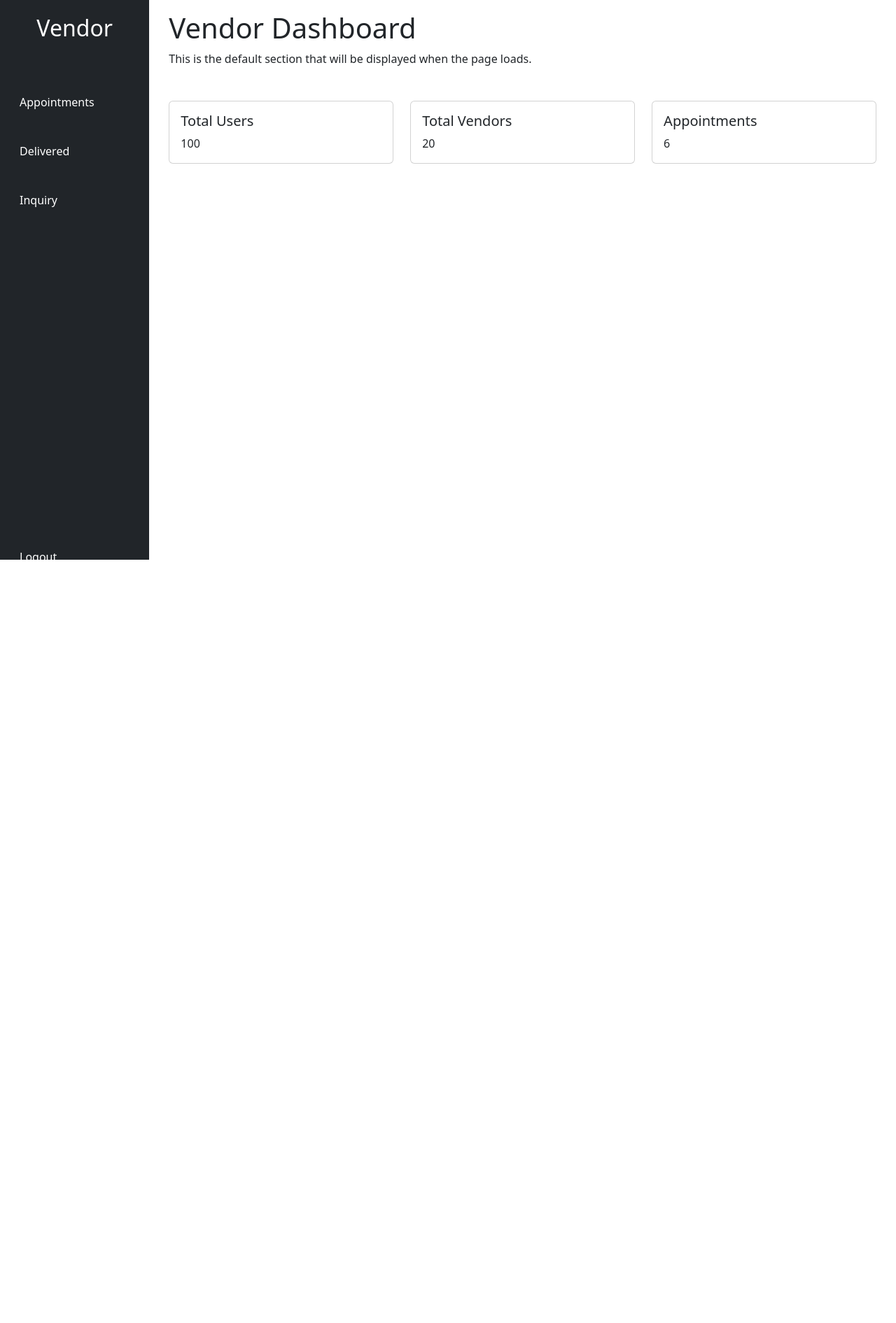
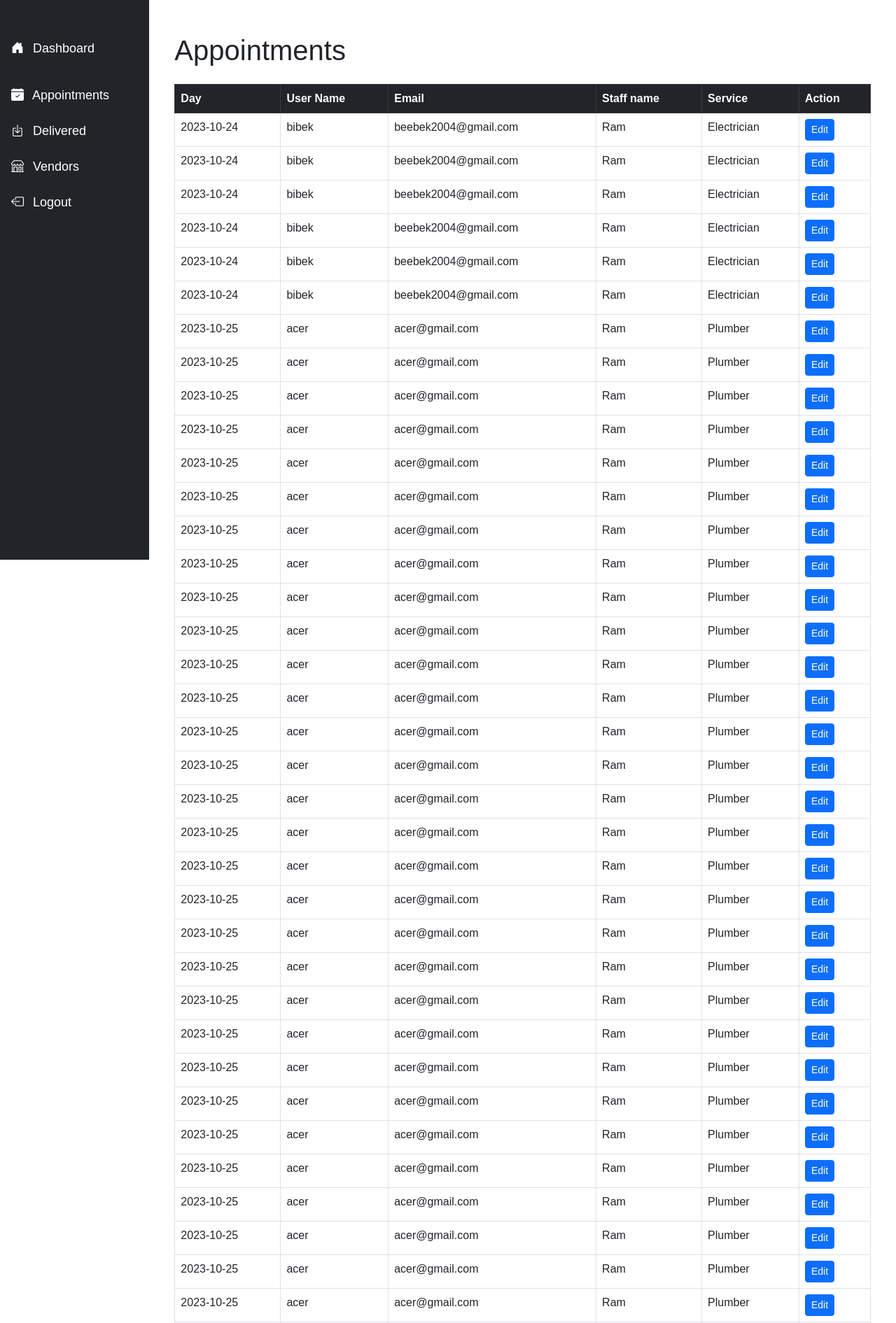
Before and after one commit to b33-b3k/ServiceProvider, a Django app: page /booking/dashboard-panel in a window 1280 px wide. Shown: the top 1891 px of the page at 70% size. Before the commit the page ends 800 px from the top, so only its background shows below. Run offline with Django 4.2, Linux system fonts and the light colour scheme; a user stored in the database is signed in; data comes from the database, SQL or seed files in the repository.

Commit message:
working panels

```diff
--- a/myProject/booking/templates/booking.html
+++ b/myProject/booking/templates/booking.html
@@ -26,6 +26,7 @@
     <span style="font-size: 1.5rem;">Plumber</span>
   </label>
 </div>
+
 
 
 
@@ -63,6 +64,7 @@
             <button type="submit" class="btn btn-primary text-white btn-block btn-lg">Next</button>
         </div>
     </form>
+
 </div>
 
 {% else %}
--- a/myProject/booking/templates/vendordashBoard.html
+++ b/myProject/booking/templates/vendordashBoard.html
@@ -1,155 +1,190 @@
 {% load static %}
 <!DOCTYPE html>
 <html lang="en">
+
 <head>
     <meta charset="UTF-8" />
     <meta name="viewport" content="width=device-width, initial-scale=1.0" />
-    <link
-      href="https://cdn.jsdelivr.net/npm/bootstrap@5.3.0/dist/css/bootstrap.min.css"
-      rel="stylesheet"
-    />
+    <link href="https://cdn.jsdelivr.net/npm/bootstrap@5.3.0/dist/css/bootstrap.min.css" rel="stylesheet" />
+    <link href="https://cdn.jsdelivr.net/npm/bootstrap-icons@1.10.0/font/bootstrap-icons.css" rel="stylesheet">
     <style>
-      /* Hide all content sections by default */
+        body {
+            font-family: 'Arial', sans-serif;
+        }
+
+        .sidebar {
+            position: fixed;
+            top: 0;
+            bottom: 0;
+            left: 0;
+            z-index: 100;
+            padding: 48px 0 0;
+            box-shadow: inset -1px 0 0 rgba(0, 0, 0, .1);
+        }
+
+        .nav-link {
+            font-size: 18px;
+            transition: color 0.2s;
+        }
+
+        .nav-link:hover {
+            color: #007bff;
+        }
+
         .content-section {
-        display: none;
+            transition: opacity 0.3s;
+        }
+
+        .card {
+            transition: box-shadow 0.3s;
+        }
+
+        .card:hover {
+            box-shadow: 0 0 11px rgba(33, 33, 33, .2);
         }
     </style>
 
     <title>Vendor Dashboard</title>
 </head>
+
 <body>
     {% if user.is_authenticated %}
     <div class="container-fluid">
         <div class="row">
             <!-- Sidebar -->
-        <div class="col-2 bg-dark" style="height: 100vh">
-          <div class="p-3 text-white" style="margin-bottom: 30px">
-            <a
-              class="nav-link text-white text-center fs-2"
-              href="#"
-              data-target="default-section"
-              >
-              <p>Vendor</p>
-
-            <a />
-          </div>
+            <nav id="sidebar" class="col-md-3 col-lg-2 d-md-block bg-dark sidebar">
+                <div class="position-sticky">
                     <ul class="nav flex-column">
-            <li class="nav-item" style="margin-bottom: 30px">
-              <a
-                class="nav-link text-white"
-                href="#"
-                data-target="appointments-section"
-                >Appointments</a
-              >
+                        <li class="nav-item mb-4">
+                            <a class="nav-link active text-white" aria-current="page" href="#" data-target="default-section">
+                                <i class="bi bi-house-door-fill me-2"></i>
+                                Dashboard
+                            </a>
                         </li>
-            <li class="nav-item" style="margin-bottom: 30px">
-              <a
-                class="nav-link text-white"
-                href="#"
-                data-target="delivered-section"
-                >Delivered</a
-              >
+                        <li class="nav-item mb-2">
+                            <a class="nav-link text-white" href="#" data-target="appointments-section">
+                                <i class="bi bi-calendar-check-fill me-2"></i>
+                                Appointments
+                            </a>
                         </li>
-            <li class="nav-item" style="margin-bottom: 30px">
-              <a
-                class="nav-link text-white"
-                href="#"
-                data-target="inquiry-section"
-                >Inquiry</a
-              >
+                        <li class="nav-item mb-2">
+                            <a class="nav-link text-white" href="#" data-target="delivered-section">
+                                <i class="bi bi-box-arrow-in-down me-2"></i>
+                                Delivered
+                            </a>
                         </li>
-            <li class="nav-item" style="margin-top: 440px">
-              <a class="nav-link text-white" href="#">Logout</a>
+                        <li class="nav-item mb-2">
+                            <a class="nav-link text-white" href="#" data-target="inquiry-section">
+                                <i class="bi bi-shop me-2"></i>
+                                Vendors
+                            </a>
+                        </li>
+                        <li class="nav-item mt-auto">
+                            <a class="nav-link text-white" href="#">
+                                <i class="bi bi-box-arrow-left me-2"></i>
+                                Logout
+                            </a>
                         </li>
                     </ul>
                 </div>
+            </nav>
+
             <!-- Content -->
-        <div class="col">
-          <!-- Total Users Section -->
-          <div id="appointments-section" class="content-section">
-            <!-- ... Content specific to Total Users ... -->
-          <div class="shadow p-4 mb-5 bg-body bg-body rounded text-black  m-5 ">
-    <h1 class="text-center mt-5 mb-5">User Lists</h1>
-    <input class="form-control form-control-lg fs-3 border border-primary" id="myInput" type="text" placeholder="Search Appointment">
-    <br>
-
+            <main class="col-md-9 ms-sm-auto col-lg-10 px-md-4">
+                <!-- Appointments Section -->
+               <div id="appointments-section" class="content-section mt-5">
+    <div class="container">
+        <h1 class="mb-4">Appointments</h1>
+        {% if appointments %}
         <div class="table-responsive">
-      <table class="table table-bordered table-striped table-hover mx-auto">
-          <thead>
+            <table class="table table-hover table-bordered">
+                <thead class="table-dark">
                     <tr>
-              <th class="text-center" scope="col">Name</th>
-              <th class="text-center" scope="col"> Address</th>
-
-              <th class="text-center" scope="col">Phone Number</th>
-              <th class="text-center" scope="col">Date Joined</th>
-              <th class="text-center" scope="col">Is Staff</th>
-              <th class="text-center" scope="col">Is Superuser</th>
-
+                        <th>Day</th>
+                        <th>User Name</th>
+                        <th>Email</th>
+                        <th>Staff name</th>
+                        <th>Service</th>
+                        <th>Action</th>
                     </tr>
                 </thead>
-          <tbody id="myTable">
-              {% for item in items %}
+                <tbody>
+                    {% for appointment in appointments %}
                     <tr>
-              <td class="text-center">{{item.time}}</td>
-              <td class="text-center">{{item.user.username}}</td>
-              <td class="text-center">{{item.service}}</td>
-              <td class="text-center">{{item.day}}</td>
+                        <td>{{ appointment.day }}</td>
+                        <td>{{ appointment.user }}</td>
+                        <td>{{ appointment.user.email }}</td>
+                        <td>{{ appointment.staff }}</td>
+                        <td>{{ appointment.service }}</td>
+                        <td>
+                            <a class="btn btn-primary btn-sm" href="{% url 'vendorUpdate' %}">Edit</a>
+                        </td>
                     </tr>
                     {% endfor %}
                 </tbody>
             </table>
         </div>
-
+        {% else %}
+        <div class="alert alert-info">
+            No appointments available.
         </div>
-
-          </div>
-
-          <!-- Delivered Section -->
-          <div id="delivered-section" class="content-section">
-            <!-- ... Content specific to Vendor Request ... -->
-
-<div class="container mt-5">
-    <h1 class="mb-4">Delivered</h1>
-
-    <!-- Loop through each vendor request. This is just a placeholder; you'll use Django's template syntax to loop through the requests. -->
-    <div class="card mb-3">
-        <div class="card-body">
-            <h5 class="card-title">Vendor Name</h5>
-            <p class="card-text">Vendor details or any additional information here.</p>
-
+        {% endif %}
     </div>
 </div>
 
-    <div class="card mb-3">
-        <div class="card-body">
-            <h5 class="card-title">Vendor Name</h5>
-            <p class="card-text">Vendor details or any additional information here.</p>
 
+                <!-- Delivered Section -->
+               <div id="delivered-section" class="content-section mt-5">
+    <div class="container">
+        <h1 class="mb-4">Delivered</h1>
+        {% if vendor_requests %}
+        <div class="table-responsive">
+            <table class="table table-hover table-bordered">
+                <thead class="table-dark">
+                    <tr>
+                        <th>Business Name</th>
+                        <th>Address</th>
+                        <th>Contact</th>
+                        <th>Email</th>
+                        <th>Description</th>
+                        <th>Category</th>
+                        <th>PAN Number</th>
+                    </tr>
+                </thead>
+                <tbody>
+                    {% for vendor_request in vendor_requests %}
+                    <tr>
+                        <td>{{ vendor_request.business_name }}</td>
+                        <td>{{ vendor_request.business_address }}</td>
+                        <td>{{ vendor_request.contact_number }}</td>
+                        <td>{{ vendor_request.email }}</td>
+                        <td>{{ vendor_request.business_description }}</td>
+                        <td>{{ vendor_request.business_category }}</td>
+                        <td>{{ vendor_request.pan_number }}</td>
+                    </tr>
+                    {% endfor %}
+                </tbody>
+            </table>
+        </div>
+        {% else %}
+        <div class="alert alert-info">
+            No delivered items available.
+        </div>
+        {% endif %}
     </div>
 </div>
 
-    <!-- End of loop -->
-
-</div>
-
-          </div>
-
-          <!-- Inquiry Section -->
-
-          <div id="inquiry-section" class="content-section">
-            <!-- ... Content specific to Vendors ... -->
-            <div class="shadow p-4 mb-5 bg-body bg-body rounded text-black  m-5 ">
+                <!-- Vendors Section -->
+                <div id="inquiry-section" class="content-section mt-5">
                     <h1 class="text-center mt-5 mb-5">Vendor Panel</h1>
                     <input class="form-control form-control-lg fs-3 border border-primary" id="myInput" type="text" placeholder="Search Vendors">
                     <br>
-
                     <div class="table-responsive">
                         <table class="table table-bordered table-striped table-hover mx-auto">
                             <thead>
                                 <tr>
                                     <th class="text-center" scope="col">Time</th>
                                     <th class="text-center" scope="col"> Name</th>
-
                                     <th class="text-center" scope="col">Service</th>
                                     <th class="text-center" scope="col">Date</th>
                                 </tr>
@@ -166,52 +201,15 @@
                             </tbody>
                         </table>
                     </div>
-
                 </div>
 
+
+                <!-- Default Section -->
+                <div id="default-section" class="mt-5">
+                    <h1>Welcome to the Vendor Dashboard</h1>
+                    <p>From here, you can manage all your appointments, view delivered orders, and interact with other vendors. Use the navigation on the left to get started.</p>
                 </div>
-
-          <!-- Default section to be displayed initially (e.g., a welcome message or dashboard overview) -->
-          <div id="default-section">
-            <div class="p-3">
-              <h1>Vendor Dashboard</h1>
-              <p>
-                This is the default section that will be displayed when the
-                page loads.
-              </p>
-            </div>
-            <div class="row p-3">
-              <div class="col">
-                <div class="card">
-                  <div class="card-body">
-                    <h5 class="card-title">Total Users</h5>
-                    <p class="card-text">
-                      100
-                    </p>
-                  </div>
-                </div>
-              </div>
-              <div class="col">
-                <div class="card">
-                  <div class="card-body">
-                    <h5 class="card-title">Total Vendors</h5>
-                    <p class="card-text">
-20                    </p>
-                  </div>
-                </div>
-              </div>
-              <div class="col">
-                <div class="card">
-                  <div class="card-body">
-                    <h5 class="card-title">Appointments</h5>
-                    <p class="card-text">
-6                    </p>
-                  </div>
-                </div>
-              </div>
-            </div>
-          </div>
-        </div>
+            </main>
         </div>
     </div>
 
@@ -248,4 +246,5 @@
     <h1>Not logged in</h1>
     {% endif %}
 </body>
+
 </html>
--- a/myProject/booking/urls.py
+++ b/myProject/booking/urls.py
@@ -9,8 +9,12 @@ urlpatterns = [
     path('user-update/<int:id>', views.userUpdate, name='userUpdate'),
     path('user-update-submit/<int:id>', views.userUpdateSubmit, name='userUpdateSubmit'),
     # path('staff-panel', views.staffPanel, name='staffPanel'),
-    path('dashboard-panel', views.dashboard_vendor, name='dashboard-vendor'),
     path('become-vendor', views.become_vendor, name='become-vendor'),
+    path('submit-staff-data/', views.submit_staff_data, name='submit_staff_data'),
+    path('dashboard-panel', views.vendor_dashboard, name='vendorUpdate'),
+
+
+
 
 
 
--- a/myProject/booking/views.py
+++ b/myProject/booking/views.py
@@ -1,11 +1,54 @@
+from django.http import HttpResponseBadRequest
 from django.shortcuts import render, redirect
 from datetime import datetime, timedelta
 from .models import *
 from django.contrib import messages
-from .models import VendorRequest  # Import your model class
+from .models import * # Import your model class
 
 from .forms import *
 
+
+def vendor_dashboard(request):
+    # Fetch appointments associated with the logged-in vendor
+    try:
+        # Fetch appointments associated with the logged-in vendor
+        appointments = Appointment.objects.all()
+        all_vendor_requests = VendorRequest.objects.all()
+
+        print(appointments)
+    except Appointment.DoesNotExist:
+        # Handle the case where no appointments are found for the vendor
+        appointments = []
+    except Exception as e:
+        # Handle other unexpected database errors
+        return HttpResponseBadRequest(f"An error occurred: {e}")
+    context = {
+        'appointments': appointments,
+        'vendor_requests': all_vendor_requests
+    }
+    return render(request, 'vendordashBoard.html', context)
+
+def submit_staff_data(request):
+    print(
+        request.POST.get('name'),
+    )
+    if request.method == 'POST':
+        staff_id = request.POST.get('staff_id')
+        staff_member = Staff.objects.get(id=staff_id)
+
+        # Create a new appointment
+        appointment = Appointment.objects.create(
+            user=request.user,
+            service=staff_member.service,
+         staff=staff_member.name,
+            status="Pending"
+        )
+
+
+
+        # You can add additional logic here if needed
+
+        return redirect('booking')
 
 
 def vendor_requests_view(request):
@@ -46,16 +89,18 @@ def become_vendor(request):
     return render(request, 'become_vendor.html')
 
 
-def dashboard_vendor(request):
-    return render(request,"vendordashBoard.html")
+
 
 def index(request):
     return render(request, "vendordashBoard.html",{})
 
+
+
+
 def booking(request):
-    weekdays = validWeekday(22)
+    weekdays = validWeekday(7)
     validateWeekdays = isWeekdayValid(weekdays)
-    time = ""  # Format 'time' variable to HH:MM:SS
+    time = "3 PM"  # Format 'time' variable to HH:MM:SS
     address = ""  # Add this line to include address in the context
 
     if request.method == 'POST':
@@ -71,11 +116,6 @@ def booking(request):
         print("Time: ", time)
         print("Address: ", address)
 
-
-
-
-
-
         if service is None:
             messages.success(request, "Please Select A Service!")
             return redirect('booking')
@@ -84,6 +124,15 @@ def booking(request):
         request.session['service'] = service
         request.session['time'] = time
         request.session['address'] = address
+
+         # Save the data to the Appointment model
+        appointment = Appointment.objects.create(
+            user=request.user,
+            service=service,
+            day=day,
+            time=time,
+            staff="Not assigned",
+        )
 
         return redirect('bookingSubmit')
 
@@ -94,6 +143,7 @@ def booking(request):
     'time': time,  # Add this line to include time in the context
     'address': address  # Add this line to include address in the context
 })
+
 
 
 def bookingSubmit(request):
@@ -107,29 +157,36 @@ def bookingSubmit(request):
     strdeltatime = deltatime.strftime('%Y-%m-%d')
     maxDate = strdeltatime
 
-    #Get stored data from django session:
+    # Get stored data from django session:
     day = request.session.get('day')
     service = request.session.get('service')
     staff_members = Staff.objects.all()
 
-    #Only show the time of the day that has not been selected before:
-    hour = checkTime(times, day)
     if request.method == 'POST':
         time = request.POST.get("time")
+        staff_name = request.POST.get('staff_name')
+
+        print(staff_name)
+
+        # Save the staff_name to the session
+
+        # Assuming dayToWeekday is a function you've defined elsewhere
         date = dayToWeekday(day)
 
+        # Create or update the appointment
         if service != None:
             if day <= maxDate and day >= minDate:
                 if date == 'Monday' or date == 'Tuesday' or date == 'Wednesday' or date == 'Thrusday' or date == 'Friday':
-                    if Appointment.objects.filter(day=day).count() < 7:
+                    if Appointment.objects.filter(day=day).count() < 11:
                         if Appointment.objects.filter(day=day, time=time).count() < 1:
-                            AppointmentForm = Appointment.objects.get_or_create(
+                            AppointmentForm = Appointment.objects.filter(user=user).update(
                                 user = user,
                                 service = service,
                                 day = day,
                                 time = time,
+                                staff = staff_name,
                             )
-                            messages.success(request, "Appointment Saved!")
+                            messages.success(request, "Appointment Booked!")
                             return redirect('index')
                         else:
                             messages.success(request, "The Selected Time Has Been Reserved Before!")
@@ -142,9 +199,10 @@ def bookingSubmit(request):
         else:
             messages.success(request, "Please Select A Service!")
 
+        return redirect('booking')
 
-    return render(request, 'bookingSubmit.html' ,{
-        'times':hour,'staff':staff_members
+    return render(request, 'bookingSubmit.html', {
+        'times': times, 'staff': staff_members
     })
 
 def userPanel(request):
--- a/myProject/myProject/settings.py
+++ b/myProject/myProject/settings.py
@@ -124,7 +124,10 @@ USE_TZ = True
 # Static files (CSS, JavaScript, Images)
 # https://docs.djangoproject.com/en/4.2/howto/static-files/
 
-STATIC_URL = '/static/'
+STATIC_URL = 'static/'
+STATICFILES_DIRS = [
+    os.path.join(BASE_DIR, 'staticfiles'),
+]
 STATIC_ROOT = os.path.join(BASE_DIR, 'static')
 
 
```
Also changed, not shown: myProject/admin_management/templates/admin_management/admindashBoard.html (+130 -78 lines), myProject/admin_management/views.py (+24 -5 lines), myProject/booking/models.py (+5 -3 lines), myProject/booking/templates/bookingSubmit.html (+18 -26 lines), myProject/booking/templates/userPanel.html (+3 -9 lines), myProject/booking/migrations/0005_appointment_staff.py (added), myProject/booking/migrations/0006_remove_appointment_time_ordered.py (added), myProject/booking/migrations/0007_alter_appointment_day_alter_appointment_time.py (added), myProject/db.sqlite3. Lines whose indentation alone changed are shown as unchanged.
